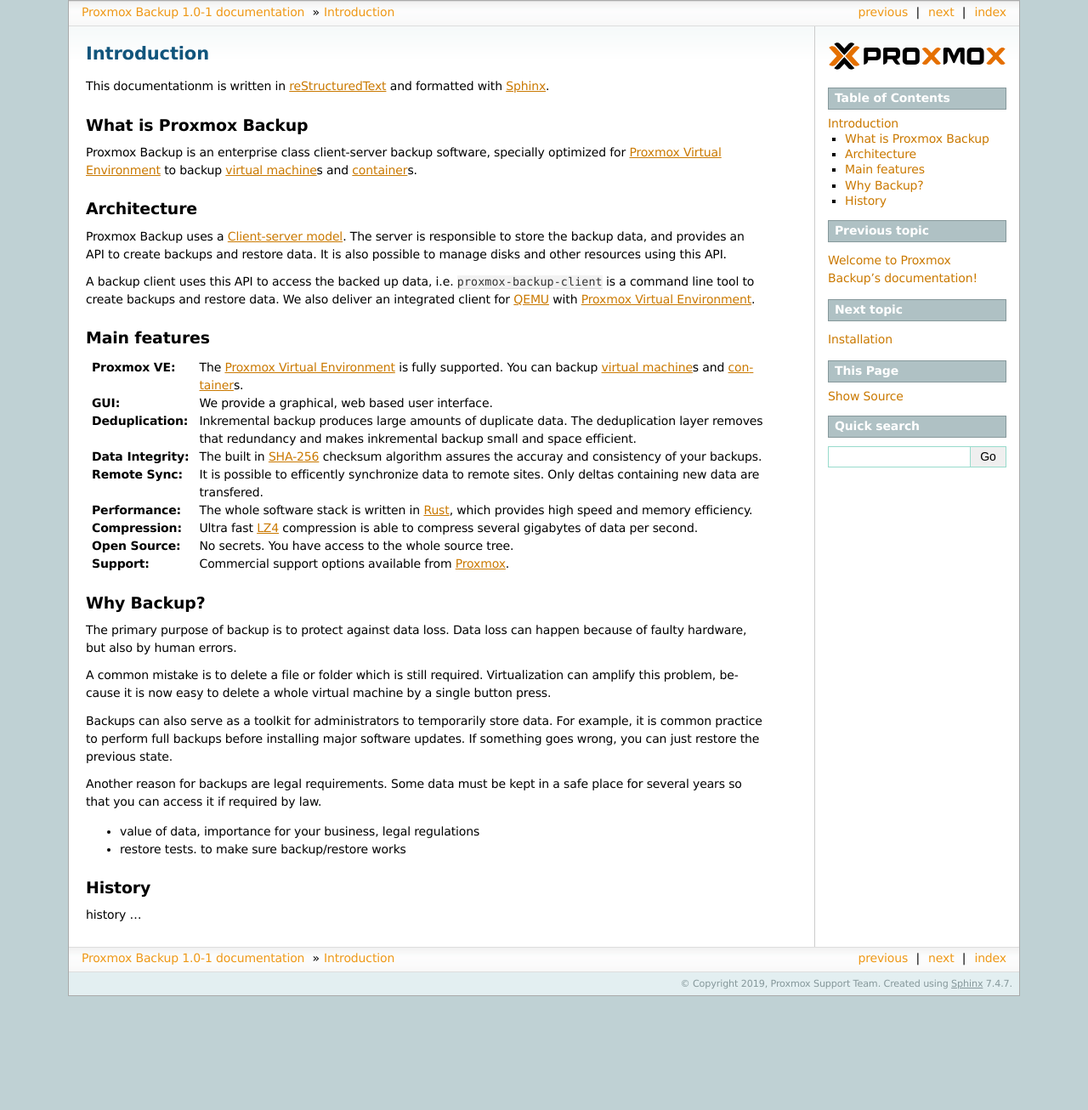
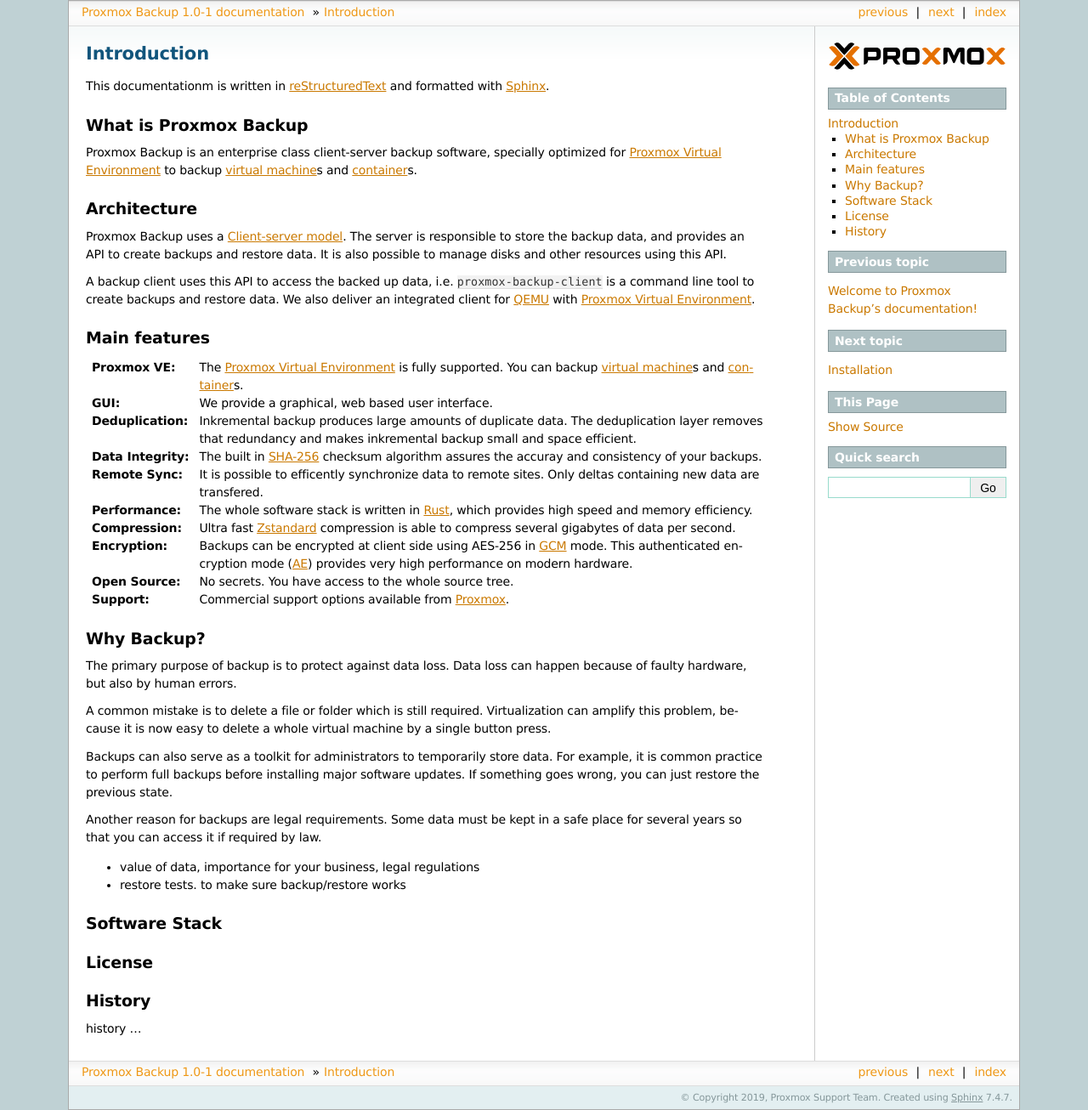
Before and after one commit to proxmox/proxmox-backup, a Sphinx documentation site: the page built from docs/introduction.rst, in a window 1280 px wide. Shown: the whole page at 85% size. Built offline with Sphinx 7.4.7, drawn with Linux system fonts in a browser that asks for light colours; before the commit the page ends 1172 px from its top, so only the background shows below that.

Commit message:
docs/introduction.rst: add feature Encryption, replace LZ4 with Zstandard

```diff
--- a/docs/epilog.rst
+++ b/docs/epilog.rst
@@ -8,7 +8,7 @@
 
 
 .. _Container: https://en.wikipedia.org/wiki/Container_(virtualization)
-.. _LZ4: https://en.wikipedia.org/wiki/LZ4_(compression_algorithm)
+.. _Zstandard: https://en.wikipedia.org/wiki/Zstandard
 .. _Proxmox: https://www.proxmox.com
 .. _Proxmox Virtual Environment: https://www.proxmox.com/proxmox-ve
 .. _Proxmox Backup: https://www.proxmox.com/proxmox-backup
@@ -21,3 +21,5 @@
 .. _QEMU: https://www.qemu.org/
 
 .. _Client-server model: https://en.wikipedia.org/wiki/Client-server_model
+.. _AE: https://en.wikipedia.org/wiki/Authenticated_encryption
+.. _GCM: https://en.wikipedia.org/wiki/Galois/Counter_Mode
--- a/docs/introduction.rst
+++ b/docs/introduction.rst
@@ -46,12 +46,17 @@
 :Performance: The whole software stack is written in :term:`Rust`,
    which provides high speed and memory efficiency.
 
-:Compression: Ultra fast `LZ4`_ compression is able to compress
+:Compression: Ultra fast Zstandard_ compression is able to compress
    several gigabytes of data per second.
+
+:Encryption: Backups can be encrypted at client side using AES-256 in
+   GCM_ mode. This authenticated encryption mode (AE_) provides very
+   high performance on modern hardware.
 
 :Open Source: No secrets. You have access to the whole source tree.
 
 :Support: Commercial support options available from `Proxmox`_.
+
 
 Why Backup?
 -----------
@@ -78,6 +83,13 @@
 - restore tests. to make sure backup/restore works
 
 
+Software Stack
+--------------
+
+
+License
+-------
+
 
 
 History
```
